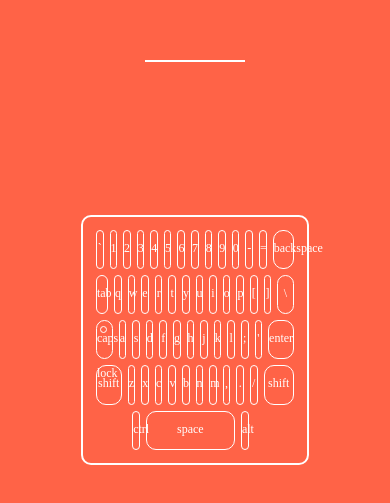
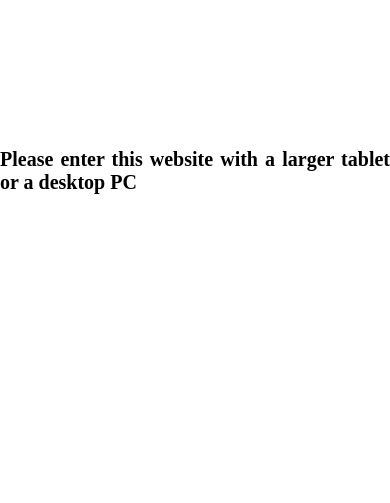
Before and after one commit to amirhoseinsalimi/typing-speed, a website: page index.html in a window 390 px wide. Shown: the part 251-754 px from the top of the page. Drawn offline with nearby package versions, Linux system fonts and the light colour scheme.

Commit message:
Add small device notice

```diff
--- a/index.html
+++ b/index.html
@@ -11,6 +11,9 @@
     <link rel="stylesheet" href="css/main.css">
   </head>
   <body>
+    <div class="small-vp-notice">
+      <span>Please enter this website with a larger tablet or a desktop PC</span>
+    </div>
     <div class="container">
       <div class="head-section">
         <div class="input-container">
--- a/scss/main.scss
+++ b/scss/main.scss
@@ -7,6 +7,10 @@
   box-sizing: border-box;
 }
 
+body {
+  overflow-x: hidden;
+}
+
 .container {
   background: $primary-color;
   min-height: 100vh;
@@ -14,6 +18,10 @@
   flex-flow: column wrap;
   justify-content: center;
   align-items: center;
+}
+
+.small-vp-notice {
+  display: none;
 }
 
 .head-section {
@@ -48,12 +56,12 @@
 }
 
 .keyboard-section {
-  width: 90%;
+  width: 100%;
   margin: 0 auto;
 
   .keyboard {
     margin: 0 auto;
-    width: 65%;
+    max-width: 700px;
     border: 2px solid $secondary-color;
     border-radius: 10px;
     height: 250px;
@@ -65,6 +73,10 @@
     -moz-user-select: none;
     -ms-user-select: none;
     user-select: none;
+
+    @media screen and (max-width: 699px) {
+      display: none;
+    }
 
     .key {
       border: 1px solid $secondary-color;
@@ -125,3 +137,28 @@
     }
   }
 }
+
+@media screen and (max-width: 699px) {
+  .small-vp-notice {
+    display: flex;
+    flex-flow: row wrap;
+    justify-content: center;
+    align-items: center;
+    position: absolute;
+    top: 0;
+    left: 0;
+    background: white;
+    width: 100vw;
+    height: 100vh;
+    z-index: 10;
+
+    & span {
+      font: {
+        size: 20px;
+        weight: bolder;
+      };
+      text-align: justify;
+      color: black;
+    }
+  }
+}
```
Also changed, not shown: css/main.css, 1 other file.
